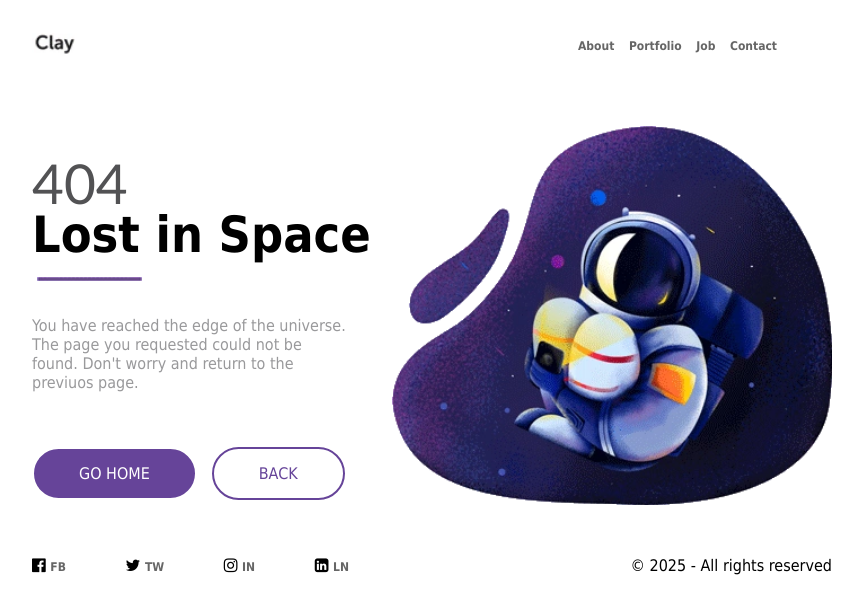
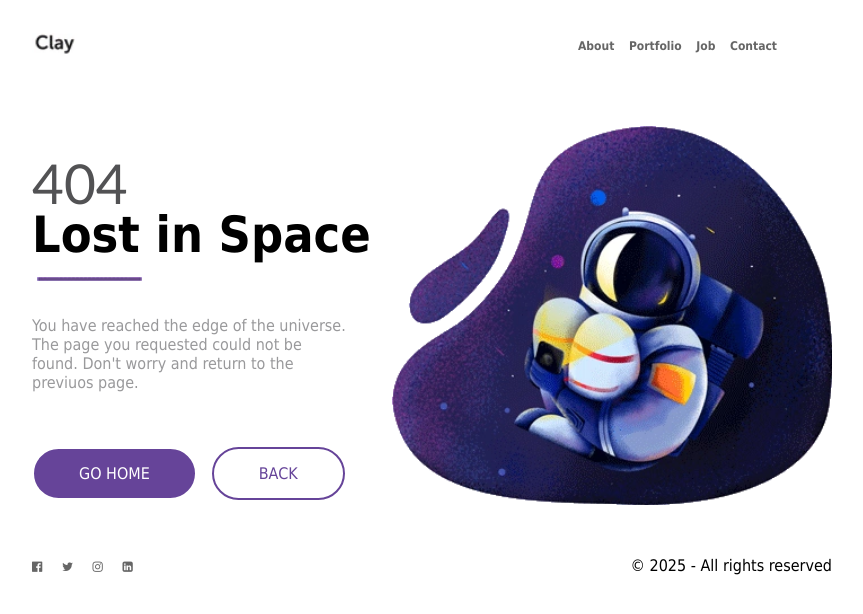
Before and after one commit to SplaTT141/astro, a website: page index.html in a window 1280 px wide. Shown: the whole page, without its empty margins (216-1079 px from the left). Drawn offline with Linux system fonts and the light colour scheme.

Commit message:
stro update

```diff
--- a/css/main.css
+++ b/css/main.css
@@ -108,10 +108,9 @@ footer {
     margin-top: 35px;
 }
 
-.icon{
+.socials > .icon {
     color: #666666;
     text-decoration: none;
     font-size: 12px;
-    font-weight: bold;
-    margin-right: 55px;
+    margin-right: 15px;
 }
--- a/index.html
+++ b/index.html
@@ -34,14 +34,10 @@
 
     <footer class="container">
         <div class="socials">
-            <i class="fa fa-facebook-official" aria-hidden="true"></i>
-            <a class="icon" href="#">FB</a>
-            <i class="fa fa-twitter" aria-hidden="true"></i>
-            <a class="icon" href="#">TW</a>
-            <i class="fa fa-instagram" aria-hidden="true"></i>
-            <a class="icon" href="#">IN</a>
-            <i class="fa fa-linkedin-square" aria-hidden="true"></i>
-            <a class="icon" href="#">LN</a>
+            <a class="icon fa fa-facebook-official" href="#"></a>
+            <a class="icon fa fa-twitter" href="#"></a>
+            <a class="icon fa fa-instagram" href="#"></a>
+            <a class="icon fa fa-linkedin-square" href="#"></a>
         </div>
         <p class="copyright">&copy; 2025 - All rights reserved</p>
     </footer>
```
